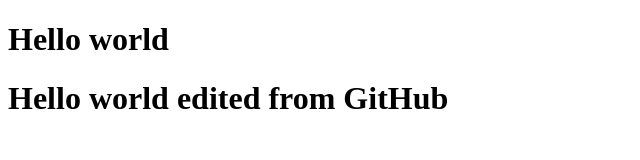
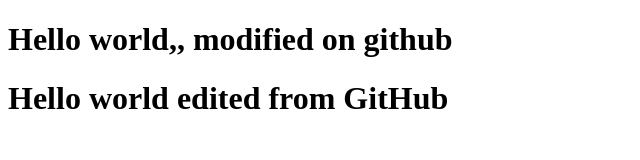
Before and after one commit to valibb/project0, a plain HTML site: page index.html in a window 1280 px wide. Shown: the whole page, without its empty margins (0-640 px from the left). Drawn offline with Linux system fonts and the light colour scheme.

Commit message:
Update index.html

```diff
--- a/index.html
+++ b/index.html
@@ -8,7 +8,7 @@
 </head>
 <body>
     <p> <h1>
-            Hello world
+            Hello world,,   modified on github
         </h1>
          <h1>
             Hello world edited from GitHub
```
